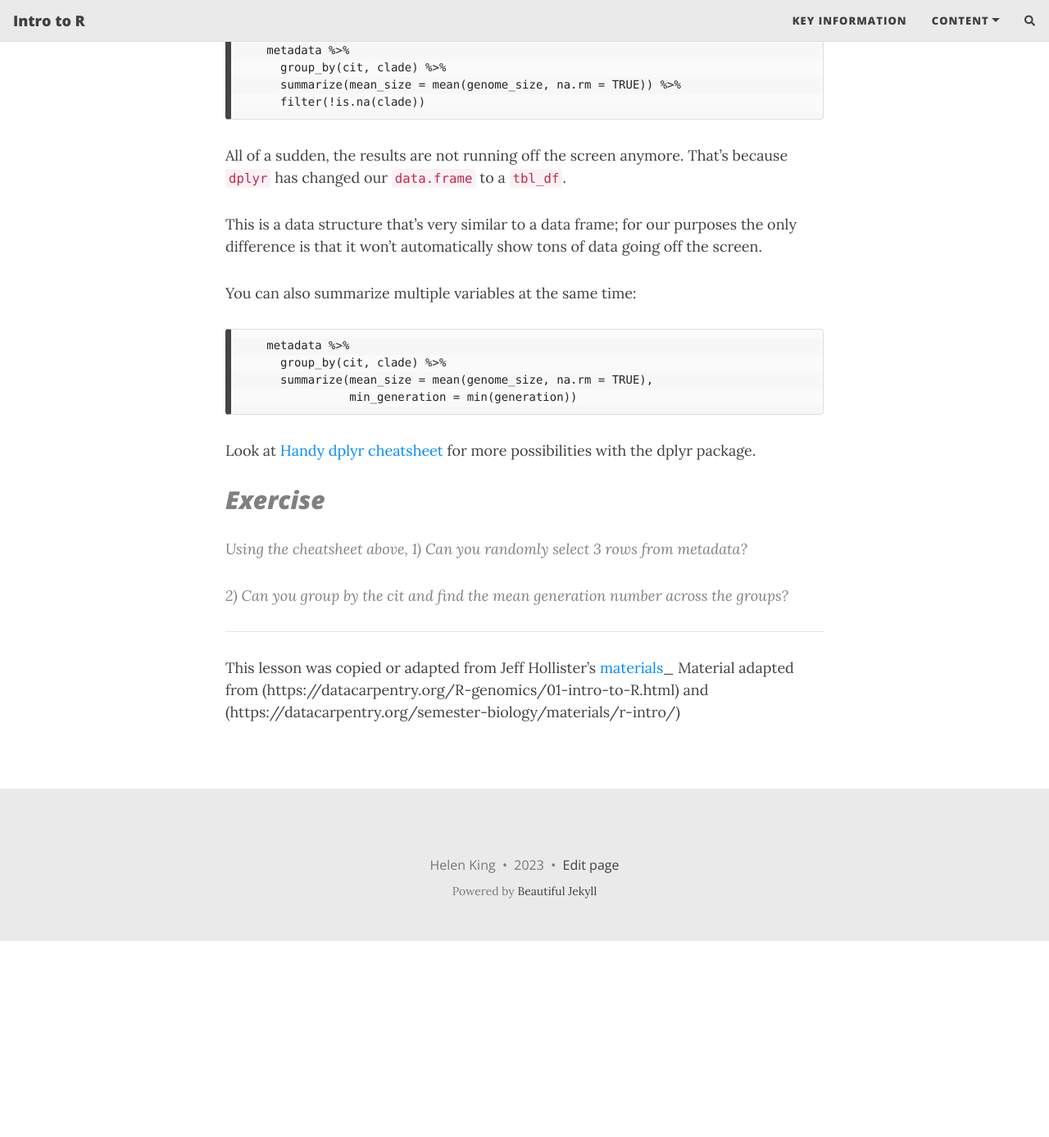
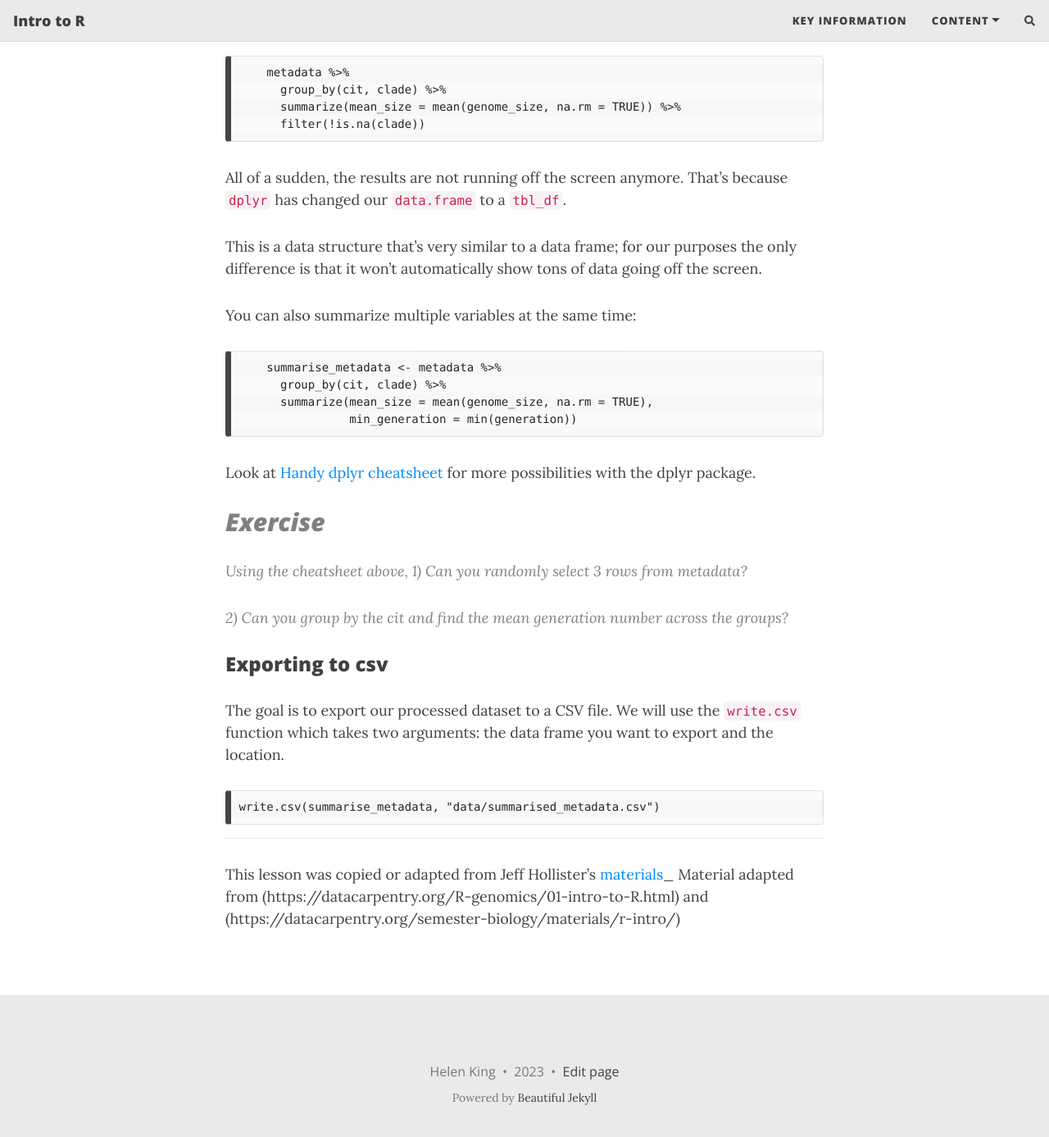
Before and after one commit to theheking/intro-to-r, a Jekyll site: the page built from content/4_dplyr.md, in a window 1280 px wide and 1400 px high, scrolled down 5882 px. Shown: the top 1387 px of the window at 82% size. Built offline with Jekyll 4.4.1, drawn with Linux system fonts in a browser that asks for light colours; nearby versions of some CDN libraries; comment, search, counter and statistics services are not loaded; before the commit the page ends 7030 px from its top, so only the background shows below that; some of the changed text lies outside the part shown.

Commit message:
Update 4_dplyr.md

````diff
--- a/content/4_dplyr.md
+++ b/content/4_dplyr.md
@@ -11,6 +11,7 @@ Aggregating and analyzing data with dplyr
 >
 > * Install and load dplyr package
 > * Apply common dplyr functions to manipulate data in R.
+> * Save a dataframe to csv file
 > * Utilise the ‘pipe’ operator to link together a sequence of functions.
 > * Utilise the ‘mutate’ function to apply other chosen functions to existing columns and create new columns of data.
 > * Apply the ‘split-apply-combine’ concept to split the data into groups, apply analysis to each group, and combine the results.
@@ -190,7 +191,7 @@ This is a data structure that’s very similar to a data frame; for our purposes
 
 You can also summarize multiple variables at the same time:
 ```
-    metadata %>%
+    summarise_metadata <- metadata %>%
       group_by(cit, clade) %>%
       summarize(mean_size = mean(genome_size, na.rm = TRUE),
                 min_generation = min(generation))
@@ -206,6 +207,13 @@ Look at [Handy dplyr cheatsheet](http://www.rstudio.com/wp-content/uploads/2015/
 >
 >
 
+### Exporting to csv
+The goal is to export our processed dataset to a CSV file.
+We will use the `write.csv` function which takes two arguments: the data frame you want to export and the location.
+
+```
+write.csv(summarise_metadata, "data/summarised_metadata.csv")
+```
 
 
 ****
````
